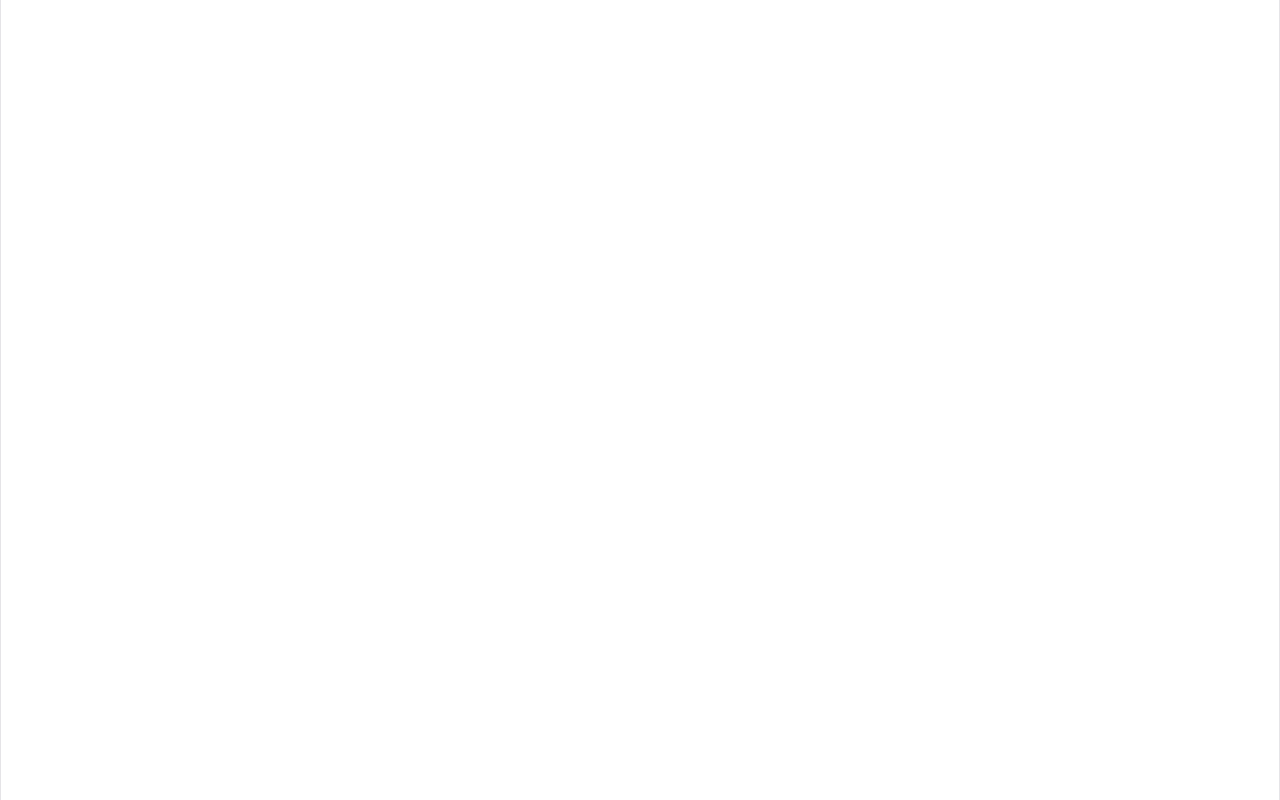
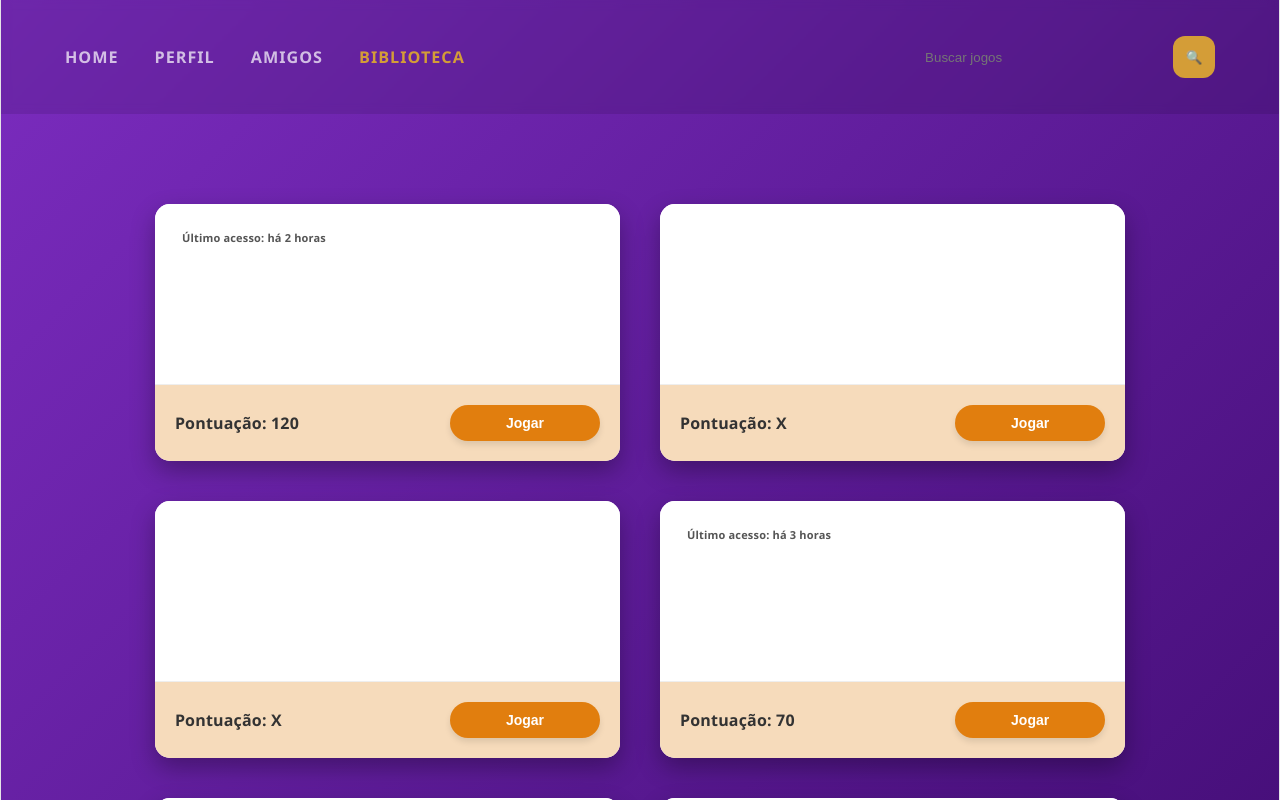
Before and after one commit to marceloareas/Ludica, a React (Vite) app in the folder front-end/: page /games in a window 1280 px wide. Before the commit this address had no page. Shown: the top 800 px of the page. Built offline with nearby package versions, Linux system fonts and the light colour scheme.

Commit message:
Adicionando as telas Home e Games

```diff
--- /dev/null
+++ b/front-end/src/pages/Games/Games.css
@@ -0,0 +1,109 @@
+:root {
+  --purple-deep: #3c096c;
+  --yellow-card-footer: #f6dbbb;
+  --orange-play: #e17e0e;
+  --text-dark: #333;
+}
+
+/* Seção Principal da Biblioteca */
+.library-section {
+  flex: 1;
+  padding: 2rem 100px 50px;
+}
+
+.library-title {
+  color: white;
+  font-size: 2rem;
+  margin-bottom: 2rem;
+  font-weight: bold;
+}
+
+.game-grid-container {
+  display: grid;
+  /* 3 colunas iguais que se ajustam para 2 ou 1 em telas menores */
+  grid-template-columns: repeat(auto-fit, minmax(300px, 1fr));
+  gap: 40px; /* Espaço entre os cards */
+}
+
+.game-card {
+  background-color: var(--white);
+  border-radius: 15px;
+  overflow: hidden;
+  position: relative;
+  display: flex;
+  flex-direction: column;
+  box-shadow: 0 10px 25px rgba(0,0,0,0.3);
+  transition: transform 0.3s ease, box-shadow 0.3s ease;
+}
+
+.game-card:hover {
+  transform: translateY(-8px);
+  box-shadow: 0 15px 35px rgba(0,0,0,0.4);
+}
+
+.last-access-tag {
+  position: absolute;
+  top: 15px;
+  left: 15px;
+  background-color: rgba(255, 255, 255, 0.85);
+  color: #555;
+  font-size: 11px;
+  padding: 6px 12px;
+  border-radius: 20px;
+  font-weight: bold;
+  backdrop-filter: blur(2px);
+  z-index: 10;
+}
+
+.game-thumbnail {
+  height: 180px;
+  background-color: var(--white);
+  display: flex;
+  justify-content: center;
+  align-items: center;
+  border-bottom: 1px solid #eee;
+}
+
+.game-card-footer {
+  background-color: var(--yellow-card-footer);
+  padding: 20px;
+  display: flex;
+  justify-content: space-between;
+  align-items: center;
+}
+
+.game-score {
+  font-size: 16px;
+  font-weight: 700;
+  color: var(--text-dark);
+}
+
+.play-button {
+  background-color: var(--orange-play);
+  color: var(--white);
+  border: none;
+  padding: 10px 30px;
+  border-radius: 20px;
+  font-weight: bold;
+  font-size: 14px;
+  cursor: pointer;
+  box-shadow: 0 4px 6px rgba(0,0,0,0.1);
+  transition: all 0.2s;
+}
+
+.play-button:hover {
+  background-color: #c9700b;
+  transform: scale(1.05);
+}
+
+@media (max-width: 1024px) {
+  .library-section {
+    padding: 2rem 50px 50px;
+  }
+}
+
+@media (max-width: 768px) {
+  .library-section {
+    padding: 2rem 20px 50px;
+  }
+}
--- /dev/null
+++ b/front-end/src/pages/Games/Games.jsx
@@ -0,0 +1,59 @@
+import { Header, Footer } from '../Home/Home'
+import './games.css'
+
+// Dados fictícios por enquanto
+const bibliotecaDeJogos = [
+  { id: 1, title: 'Cruzadinha Geométrica', score: '120', lastAccess: 'há 2 horas' },
+  { id: 2, title: 'Maratona SBCB', score: 'X', lastAccess: null },
+  { id: 3, title: 'Batalha Numérica', score: 'X', lastAccess: null },
+  { id: 4, title: 'Desafio Lógico', score: '70', lastAccess: 'há 3 horas' },
+  { id: 5, title: 'Quizz Cultural', score: '150', lastAccess: null },
+  { id: 6, title: 'Caça-Palavras', score: '190', lastAccess: 'há 1 hora' },
+]
+
+// Componente para um cartão de jogo
+function GameCard({ game }) {
+  return (
+    <div className="game-card">
+      {/* Tag de último acesso (se existir) */}
+      {game.lastAccess && (
+        <div className="last-access-tag">
+          Último acesso: {game.lastAccess}
+        </div>
+      )}
+
+      {/* Área branca para a imagem/thumbnail do jogo */}
+      <div className="game-thumbnail">
+        {/* Futuramente: <img src={game.imageUrl} alt={game.title} /> */}
+      </div>
+
+      {/* Footer do cartão com pontuação e botão */}
+      <div className="game-card-footer">
+        <span className="game-score">Pontuação: {game.score}</span>
+        <button className="play-button">Jogar</button>
+      </div>
+    </div>
+  )
+}
+
+export function Games() {
+  return (
+    <div className="main-layout">
+      <Header activePage="biblioteca" />
+
+      <main className="library-section">
+
+        {/* Grade de Jogos */}
+        <div className="game-grid-container">
+          {bibliotecaDeJogos.map(game => (
+            <GameCard key={game.id} game={game} />
+          ))}
+        </div>
+      </main>
+
+      <Footer />
+    </div>
+  )
+}
+
+export default Games
--- a/front-end/src/pages/Home/Home.css
+++ b/front-end/src/pages/Home/Home.css
@@ -1,184 +1,201 @@
-.enter-login {
-  font-size: 16px;
-  padding: 5px 10px;
-  border-radius: 5px;
-  color: var(--accent);
-  background: var(--accent-bg);
-  border: 2px solid transparent;
-  transition: border-color 0.3s;
-  margin-bottom: 24px;
-
-  &:hover {
-    border-color: var(--accent-border);
-  }
-  &:focus-visible {
-    outline: 2px solid var(--accent);
-    outline-offset: 2px;
-  }
+/* Variáveis de Cores para manter a consistência com o Login */
+:root {
+  --bg-gradient: linear-gradient(135deg, #7b2cbf, #3c096c);
+  --glass-bg: rgba(255, 255, 255, 0.1);
+  --glass-border: rgba(255, 255, 255, 0.2);
+  --accent-orange: #d49d37;
+  --accent-orange-hover: #f1b44c;
+  --white: #ffffff;
+  --black-footer: #0a0a0a;
 }
 
-.hero {
-  position: relative;
-
-  .base,
-  .framework,
-  .vite {
-    inset-inline: 0;
-    margin: 0 auto;
+/* Base da Página */
+.main-layout, .home-container {
+  display: flex;
+  flex-direction: column;
+  min-height: 100vh;
+  background: var(--bg-gradient);
+  color: var(--white);
+  font-family: 'Segoe UI', Roboto, Helvetica, Arial, sans-serif;
 }
 
-  .base {
-    width: 170px;
-    position: relative;
-    z-index: 0;
+/* Header Estilizado */
+.home-header {
+  display: flex;
+  justify-content: space-between;
+  align-items: center;
+  padding: 2rem 5%;
+  background: rgba(0, 0, 0, 0.1); /* Sombra sutil no topo */
+  backdrop-filter: blur(5px);
 }
 
-  .framework,
-  .vite {
-    position: absolute;
+.header-nav {
+  display: flex;
+  gap: 2rem;
 }
 
-  .framework {
-    z-index: 1;
-    top: 34px;
-    height: 28px;
-    transform: perspective(2000px) rotateZ(300deg) rotateX(44deg) rotateY(39deg)
-      scale(1.4);
+.nav-item {
+  text-decoration: none;
+  color: var(--white);
+  font-weight: 600;
+  font-size: 0.9rem;
+  letter-spacing: 1px;
+  opacity: 0.7;
+  transition: all 0.3s ease;
+  position: relative;
 }
 
-  .vite {
-    z-index: 0;
-    top: 107px;
-    height: 26px;
-    width: auto;
-    transform: perspective(2000px) rotateZ(300deg) rotateX(40deg) rotateY(39deg)
-      scale(0.8);
-  }
+.nav-item:hover {
+  opacity: 1;
+  text-shadow: 0 0 8px rgba(255, 255, 255, 0.5);
 }
 
-#center {
-  display: flex;
-  flex-direction: column;
-  gap: 25px;
-  place-content: center;
-  place-items: center;
-  flex-grow: 1;
-
-  @media (max-width: 1024px) {
-    padding: 32px 20px 24px;
-    gap: 18px;
-  }
+.nav-item.active {
+  opacity: 1;
+  color: var(--accent-orange);
 }
 
-#next-steps {
+/* Barra de Busca "Glass" */
+.search-container {
   display: flex;
-  border-top: 1px solid var(--border);
-  text-align: left;
-
-  & > div {
-    flex: 1 1 0;
-    padding: 32px;
-    @media (max-width: 1024px) {
-      padding: 24px 20px;
-    }
+  align-items: center;
+  gap: 8px;
 }
 
-  .icon {
-    margin-bottom: 16px;
-    width: 22px;
-    height: 22px;
+.search-input {
+  background: var(--yellow-light); /* Mantendo a cor da sua imagem */
+  border: 2px solid transparent;
+  padding: 10px 18px;
+  border-radius: 12px;
+  width: 220px;
+  outline: none;
+  transition: 0.3s;
+  color: #333;
 }
 
-  @media (max-width: 1024px) {
-    flex-direction: column;
-    text-align: center;
-  }
+.search-input:focus {
+  border-color: var(--accent-orange);
+  box-shadow: 0 0 15px rgba(212, 157, 55, 0.3);
 }
 
-#docs {
-  border-right: 1px solid var(--border);
-
-  @media (max-width: 1024px) {
-    border-right: none;
-    border-bottom: 1px solid var(--border);
-  }
+.search-button {
+  background: var(--accent-orange);
+  border: none;
+  width: 42px;
+  height: 42px;
+  border-radius: 12px;
+  cursor: pointer;
+  display: flex;
+  align-items: center;
+  justify-content: center;
+  transition: 0.3s;
 }
 
-#next-steps ul {
-  list-style: none;
-  padding: 0;
-  display: flex;
-  gap: 8px;
-  margin: 32px 0 0;
-
-  .logo {
-    height: 18px;
+.search-button:hover {
+  background: var(--accent-orange-hover);
+  transform: translateY(-2px);
 }
 
-  a {
-    color: var(--text-h);
-    font-size: 16px;
-    border-radius: 6px;
-    background: var(--social-bg);
+/* Seção Central (Home/Avatar) */
+.avatar-section {
+  flex: 1;
   display: flex;
-    padding: 6px 12px;
+  justify-content: center;
   align-items: center;
-    gap: 8px;
-    text-decoration: none;
-    transition: box-shadow 0.3s;
 
-    &:hover {
-      box-shadow: var(--shadow);
-    }
-    .button-icon {
-      height: 18px;
-      width: 18px;
-    }
+  min-height: 400px;
 }
 
-  @media (max-width: 1024px) {
-    margin-top: 20px;
-    flex-wrap: wrap;
-    justify-content: center;
-
-    li {
-      flex: 1 1 calc(50% - 8px);
+.avatar-placeholder h1 {
+  font-size: clamp(2rem, 8vw, 4.5rem);
+  font-weight: 900;
+  line-height: 1.2;
+  letter-spacing: 10px;
+  background: linear-gradient(to bottom, #fff, rgba(255,255,255,0.2));
+  background-clip: text;
+  -webkit-text-fill-color: transparent;
+  filter: drop-shadow(0 10px 20px rgba(0,0,0,0.3));
 }
 
-    a {
-      width: 100%;
-      justify-content: center;
-      box-sizing: border-box;
-    }
-  }
+/* Grid de Jogos (Biblioteca) */
+.game-grid-container {
+  flex: 1;
+  display: grid;
+  grid-template-columns: repeat(auto-fit, minmax(300px, 1fr));
+  gap: 2.5rem;
+  padding: 3rem 5%;
 }
 
-#spacer {
-  height: 88px;
-  border-top: 1px solid var(--border);
-  @media (max-width: 1024px) {
-    height: 48px;
-  }
+.game-card {
+  background: rgba(255, 255, 255, 0.95);
+  border-radius: 20px;
+  overflow: hidden;
+  box-shadow: 0 15px 35px rgba(0,0,0,0.2);
+  transition: 0.4s cubic-bezier(0.175, 0.885, 0.32, 1.275);
 }
 
-.ticks {
-  position: relative;
-  width: 100%;
-
-  &::before,
-  &::after {
-    content: '';
-    position: absolute;
-    top: -4.5px;
-    border: 5px solid transparent;
+.game-card:hover {
+  transform: scale(1.03) translateY(-10px);
 }
 
-  &::before {
-    left: 0;
-    border-left-color: var(--border);
+.game-thumbnail {
+  height: 160px;
+  background: #eee;
+  /* Espaço para imagem do jogo */
 }
-  &::after {
-    right: 0;
-    border-right-color: var(--border);
+
+.game-card-footer {
+  background: var(--yellow-light);
+  padding: 1.5rem;
+  display: flex;
+  justify-content: space-between;
+  align-items: center;
 }
+
+.game-score {
+  color: #444;
+  font-weight: bold;
 }
+
+.play-button {
+  background: var(--accent-orange);
+  color: white;
+  border: none;
+  padding: 8px 25px;
+  border-radius: 12px;
+  font-weight: 700;
+  cursor: pointer;
+  transition: 0.3s;
+}
+
+.play-button:hover {
+  background: #c9700b;
+  box-shadow: 0 5px 15px rgba(225, 126, 14, 0.4);
+}
+
+.home-footer {
+  background: var(--black-footer);
+  padding: 2rem 5%;
+  display: flex;
+  justify-content: space-between;
+  align-items: center;
+  border-top: 1px solid rgba(255,255,255,0.1);
+}
+
+.footer-logo {
+  font-weight: 800;
+  font-size: 1.2rem;
+  color: var(--white);
+}
+
+.footer-link {
+  color: rgba(255,255,255,0.6);
+  text-decoration: none;
+  margin-left: 20px;
+  font-size: 0.85rem;
+  transition: 0.3s;
+}
+
+.footer-link:hover {
+  color: var(--accent-orange);
+}
--- a/front-end/src/pages/Home/Home.jsx
+++ b/front-end/src/pages/Home/Home.jsx
@@ -1,108 +1,53 @@
-import { useState } from 'react'
+import { Link } from 'react-router-dom'
 import './Home.css'
 
-function Home() {
-  const [count, setCount] = useState(0)
+export function Header({ activePage }) {
+  return (
+    <header className="home-header">
+      <nav className="header-nav">
+        <Link to="/home" className={`nav-item ${activePage === 'home' ? 'active' : ''}`}>HOME</Link>
+        <Link to="/perfil" className={`nav-item ${activePage === 'perfil' ? 'active' : ''}`}>PERFIL</Link>
+        <Link to="/amigos" className={`nav-item ${activePage === 'amigos' ? 'active' : ''}`}>AMIGOS</Link>
+        <Link to="/biblioteca" className={`nav-item ${activePage === 'biblioteca' ? 'active' : ''}`}>BIBLIOTECA</Link>
+      </nav>
 
+      <div className="search-container">
+        <input type="text" placeholder="Buscar jogos" className="search-input" />
+        <button className="search-button">🔍</button>
+      </div>
+    </header>
+  )
+}
+
+export function Footer() {
   return (
-    <>
-      <section id="center">
-        <div>
-          <h1>Criar uma conta</h1>
-          <p>
-          </p>
+    <footer className="home-footer">
+      <div className="footer-left">
+        <span className="footer-logo">LOGO</span>
+        <span className="footer-description">Plataforma Lúdica de Jogos para Estudos</span>
+      </div>
+      <div className="footer-right">
+        <a href="/about" className="footer-link">About us</a>
+        <a href="/contact" className="footer-link">Contact us</a>
+      </div>
+    </footer>
+  )
+}
+
+export function Home() {
+  return (
+    <div className="main-layout">
+      <Header activePage="home" />
+
+      <main className="avatar-section">
+        <div className="avatar-placeholder">
+          <h1>AVATAR</h1>
+          {/* Aqui você poderá inserir o componente de visualização do Avatar futuramente */}
         </div>
-        <button
-          className="enter-login"
-          onClick={() => setCount((count) => count + 1)}
-        >
-        Acessar
-        </button>
-      </section>
+      </main>
 
-      <div className="ticks"></div>
-
-      <section id="next-steps">
-        <div id="docs">
-          <svg className="icon" role="presentation" aria-hidden="true">
-            <use href="/icons.svg#documentation-icon"></use>
-          </svg>
-          <h2>Documentation</h2>
-          <p>Your questions, answered</p>
-          <ul>
-            <li>
-              <a href="https://vite.dev/" target="_blank">
-                <img className="logo" src={viteLogo} alt="" />
-                Explore Vite
-              </a>
-            </li>
-            <li>
-              <a href="https://react.dev/" target="_blank">
-                <img className="button-icon" src={reactLogo} alt="" />
-                Learn more
-              </a>
-            </li>
-          </ul>
-        </div>
-        <div id="social">
-          <svg className="icon" role="presentation" aria-hidden="true">
-            <use href="/icons.svg#social-icon"></use>
-          </svg>
-          <h2>Connect with us</h2>
-          <p>Join the Vite community</p>
-          <ul>
-            <li>
-              <a href="https://github.com/vitejs/vite" target="_blank">
-                <svg
-                  className="button-icon"
-                  role="presentation"
-                  aria-hidden="true"
-                >
-                  <use href="/icons.svg#github-icon"></use>
-                </svg>
-                GitHub
-              </a>
-            </li>
-            <li>
-              <a href="https://chat.vite.dev/" target="_blank">
-                <svg
-                  className="button-icon"
-                  role="presentation"
-                  aria-hidden="true"
-                >
-                  <use href="/icons.svg#discord-icon"></use>
-                </svg>
-                Discord
-              </a>
-            </li>
-            <li>
-              <a href="https://x.com/vite_js" target="_blank">
-                <svg
-                  className="button-icon"
-                  role="presentation"
-                  aria-hidden="true"
-                >
-                  <use href="/icons.svg#x-icon"></use>
-                </svg>
-                X.com
-              </a>
-            </li>
-            <li>
-              <a href="https://bsky.app/profile/vite.dev" target="_blank">
-                <svg
-                  className="button-icon"
-                  role="presentation"
-                  aria-hidden="true"
-                >
-                  <use href="/icons.svg#bluesky-icon"></use>
-                </svg>
-                Bluesky
-              </a>
-            </li>
-          </ul>
-        </div>
-      </section>
-    </>
+      <Footer />
+    </div>
   )
 }
 
--- a/front-end/src/routes.jsx
+++ b/front-end/src/routes.jsx
@@ -2,6 +2,7 @@ import { BrowserRouter, Routes, Route } from 'react-router-dom'
 import Home from './pages/Home/Home'
 import Register from './pages/Register'
 import Login from './pages/Login/Login'
+import Games from './pages/Games/Games'
 
 export default function RoutesApp() {
   return (
@@ -10,6 +11,7 @@ export default function RoutesApp() {
         <Route path="/login" element={<Login />} />
         <Route path="/register" element={<Register />} />
         <Route path="/home" element={<Home />} />
+        <Route path="/games" element={<Games />} />
       </Routes>
     </BrowserRouter>
   )
```
Also changed, not shown: front-end/src/pages/Games/index.jsx (deleted). Lines whose indentation alone changed are shown as unchanged.
